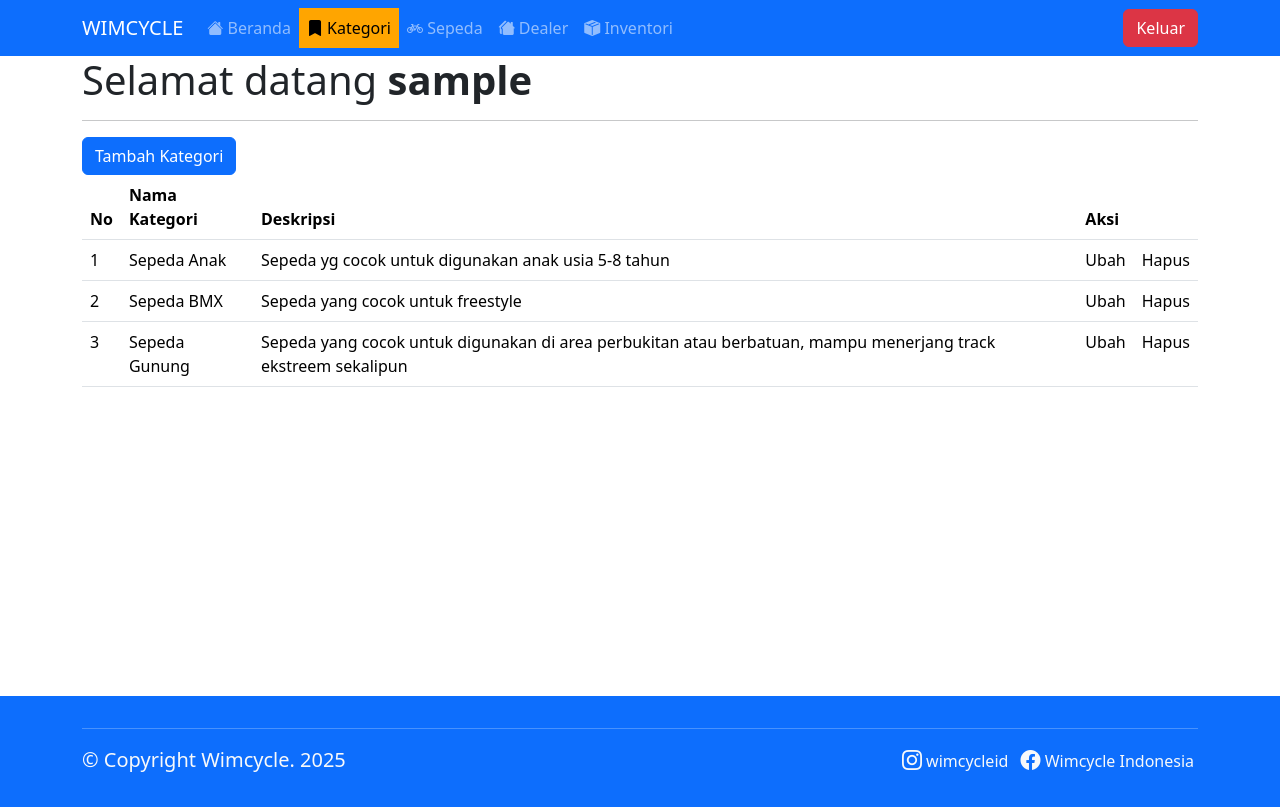
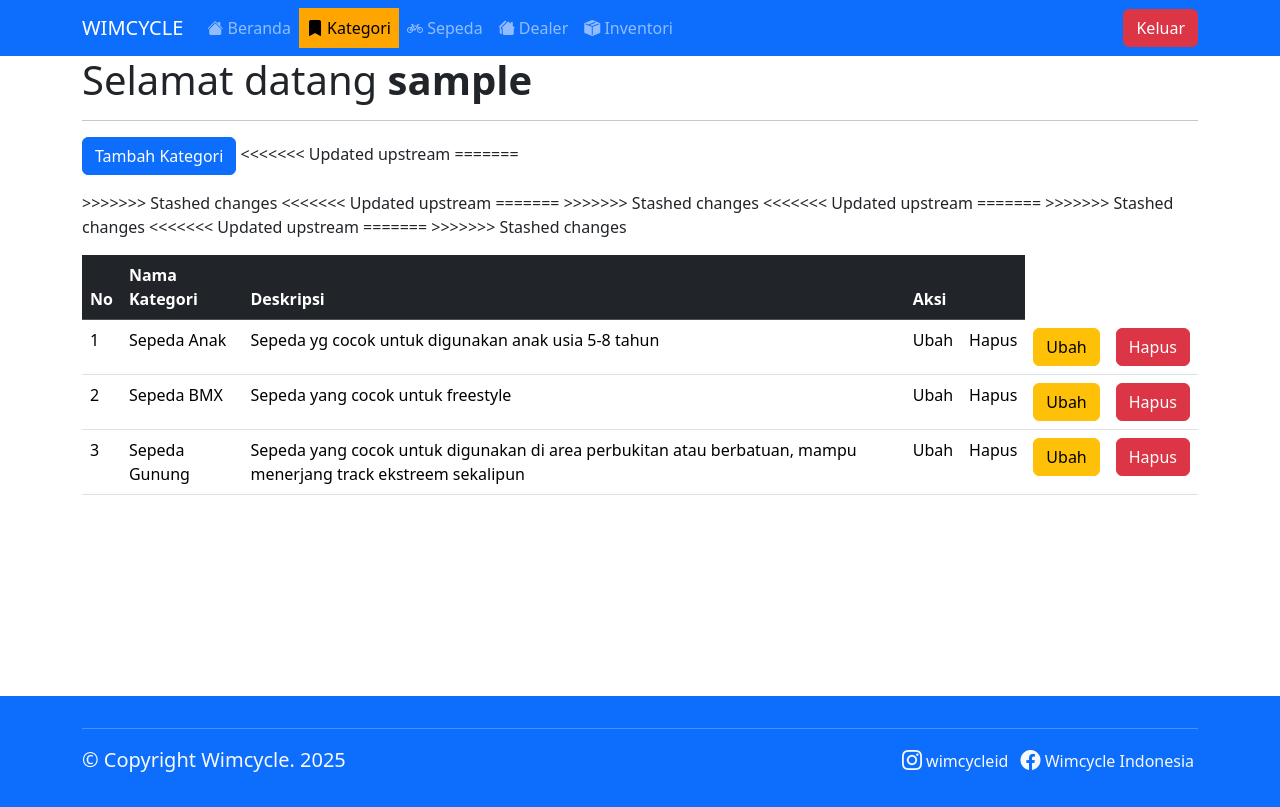
Before and after one commit to dettline/wim_rpl1, a PHP site: page /kategori/show_kategori.php in a window 1280 px wide. Run offline with PHP 8.4, Linux system fonts and the light colour scheme; the visitor is signed in with stand-in values (Sample User, id 1); data comes from the database, SQL or seed files in the repository.

Commit message:
Versi 1.4
sudah ada tombol ubah

```diff
--- a/kategori/show_kategori.php
+++ b/kategori/show_kategori.php
@@ -7,7 +7,7 @@
 <!-- Awal Konten -->
 
 <?php
-  if(isset($_SESSION['level']))
+  if(isset($_SESSION['level'])=="admin")
   {
 ?>
     <div class="container vh-konten">
@@ -58,8 +58,13 @@
         $sql = "SELECT * FROM tb_kategori";
         $sql_eksekusi = mysqli_query($koneksi, $sql);
       ?>
+<<<<<<< Updated upstream
       <table class="table">
         <thead>
+=======
+      <table class="table mt-3">
+        <thead class="table-dark">
+>>>>>>> Stashed changes
           <tr>
             <th>No</th>
             <th>Nama Kategori</th>
@@ -78,8 +83,85 @@
             <td><?= $nomor++; ?></td>
             <td><?= $data['nama_kategori']; ?></td>
             <td><?= $data['ket_kategori']; ?></td>
+<<<<<<< Updated upstream
             <td>Ubah</td>
             <td>Hapus</td>
+=======
+            <td>
+              <!-- Awal Modal Ubah -->
+                <!-- Button trigger modal -->
+                <button type="button" class="btn btn-warning" data-bs-toggle="modal" data-bs-target="#modalubah<?= $nomor; ?>">
+                  Ubah
+                </button>
+
+                <!-- Modal -->
+                <div class="modal fade"
+                id="modalubah<?= $nomor; ?>" tabindex="-1" aria-labelledby="exampleModalLabel" aria-hidden="true">
+                  <div class="modal-dialog">
+                    <div class="modal-content">
+                      <form action="update_kategori.php" method="post">
+                      <div class="modal-header">
+                        <h1 class="modal-title fs-5" id="exampleModalLabel">Ubah Data <?= $data['nama_kategori']." | ID: ".$data['id_kategori']; ?></h1>
+                        <button type="button" class="btn-close" data-bs-dismiss="modal" aria-label="Close"></button>
+                      </div>
+                      <div class="modal-body">
+
+                        <div class="row">
+                          <div class="col-lg-6">
+                            <label for="">Nama Kategori</label>
+                            <input type="hidden" name="id_kategori" value="<?= $data['id_kategori']; ?>">
+                            <input type="text" name="nama_kategori" id="" class="form-control mt-1" value="<?= $data['nama_kategori']; ?>">
+                          </div>
+                        </div>
+
+                        <div class="row">
+                          <div class="col-lg-12">
+                            <label for="" class="mt-2">Deskripsi</label>
+                            <textarea name="ket_kategori" id="" class="form-control mt-1"><?= $data['ket_kategori']; ?></textarea>
+                          </div>
+                        </div>
+
+                      </div>
+                      <div class="modal-footer">
+                        <button type="button" class="btn btn-secondary" data-bs-dismiss="modal">Close</button>
+                        <input type="submit" value="Ubah" class="btn btn-primary">
+                      </div>
+                      </form>
+                    </div>
+                  </div>
+                </div>
+              <!-- Akhir Modal Ubah -->
+            </td>
+
+            <td>
+              <!-- Awal Modal Hapus -->
+                <!-- Button trigger modal -->
+                <button type="button" class="btn btn-danger" data-bs-toggle="modal" data-bs-target="#modalhapus<?= $nomor; ?>">
+                  Hapus
+                </button>
+
+                <!-- Modal Hapus -->
+                <div class="modal fade" id="modalhapus<?= $nomor; ?>" tabindex="-1" aria-labelledby="exampleModalLabel" aria-hidden="true">
+                  <div class="modal-dialog">
+                    <div class="modal-content">
+                      <div class="modal-header bg-danger text-light">
+                        <h1 class="modal-title fs-5" id="exampleModalLabel">Hapus Kategori</h1>
+                        <button type="button" class="btn-close" data-bs-dismiss="modal" aria-label="Close"></button>
+                      </div>
+                      <div class="modal-body">
+                        Apakah kamu yakin ingin menghapus kategori <b> <?= $data['nama_kategori']; ?> </b>
+                      </div>
+                      <div class="modal-footer">
+                        <button type="button" class="btn btn-secondary" data-bs-dismiss="modal">Batal</button>
+                        <a href='hapus_kategori.php?id_kategori=<?= $data['id_kategori']; ?>' class='btn btn-danger'>Hapus</a>
+                      </div>
+                    </div>
+                  </div>
+                </div>
+
+              <!-- Akhit Modal Hapus -->
+            </td>
+>>>>>>> Stashed changes
          </tr>
       <?php
           }
```
Also changed, not shown: kategori/hapus_kategori.php (added, +19 -0 lines).
